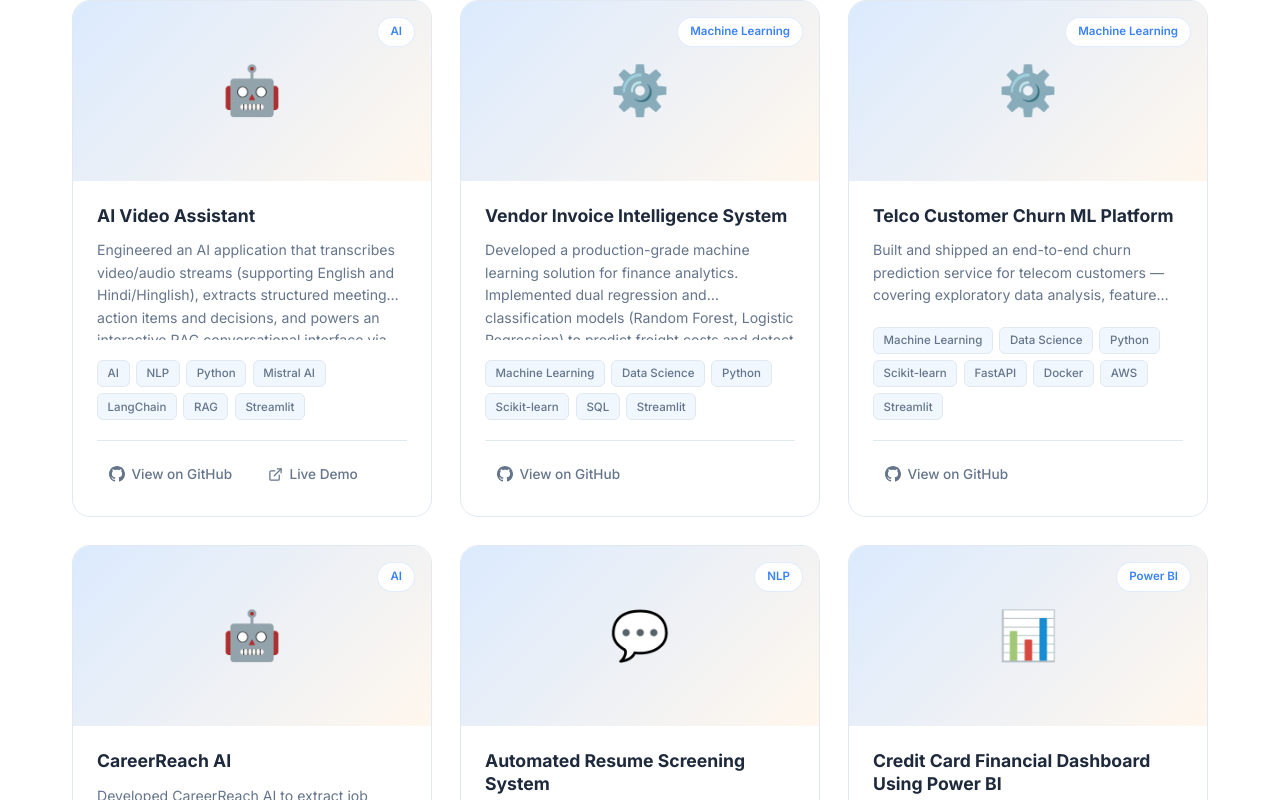
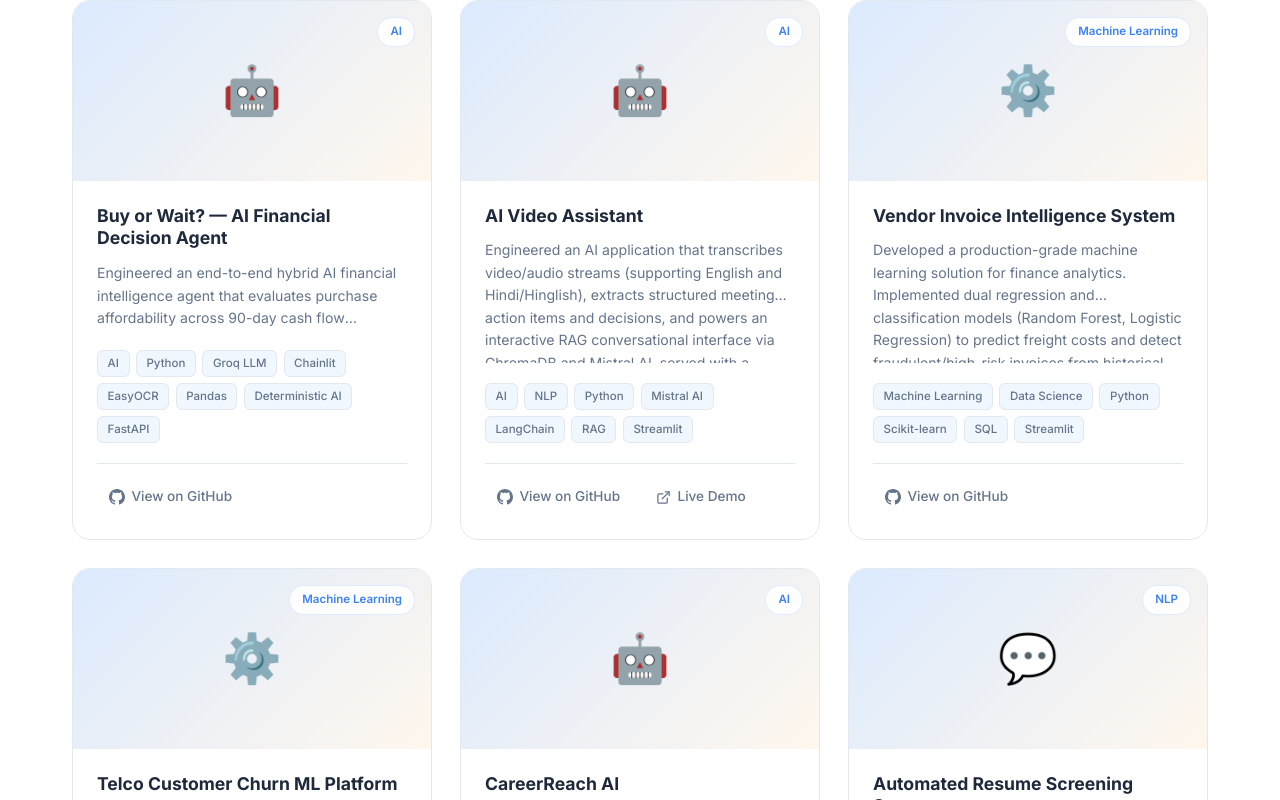
Before and after one commit to yogant18/portfolio-website, a Next.js app: page / in a window 1280 px wide. Shown: the part 2891-3691 px from the top of the page. Built offline with nearby package versions, Linux system fonts and the light colour scheme.

Commit message:
Add Buy or Wait AI Financial Decision Agent project

```diff
--- a/src/data/projects.js
+++ b/src/data/projects.js
@@ -23,6 +23,21 @@ export const currentlyBuilding = [
 ];
 
 export const projects = [
+  {
+    id: "buy-or-wait",
+    title: "Buy or Wait? — AI Financial Decision Agent",
+    category: "AI",
+    shortDescription:
+      "Autonomous hybrid AI financial advisor combining deterministic 90-day cash flow forecasting, multi-modal OCR, and Groq LLM reasoning.",
+    description:
+      "Engineered an end-to-end hybrid AI financial intelligence agent that evaluates purchase affordability across 90-day cash flow forecasts, recurring financial events, and multi-currency exchange rates. Implemented deterministic computation for zero-hallucination financial math, integrated EasyOCR for automated bill/receipt extraction, and leveraged Groq LLM for personalized natural language decision explanations with an interactive Chainlit chat UI.",
+    image: "/images/projects/project1.jpg",
+    techStack: ["AI", "Python", "Groq LLM", "Chainlit", "EasyOCR", "Pandas", "Deterministic AI", "FastAPI"],
+    links: {
+      github: "https://github.com/yogant18",
+    },
+    featured: true,
+  },
   {
     id: "ai-video-assistant",
     title: "AI Video Assistant",
```
